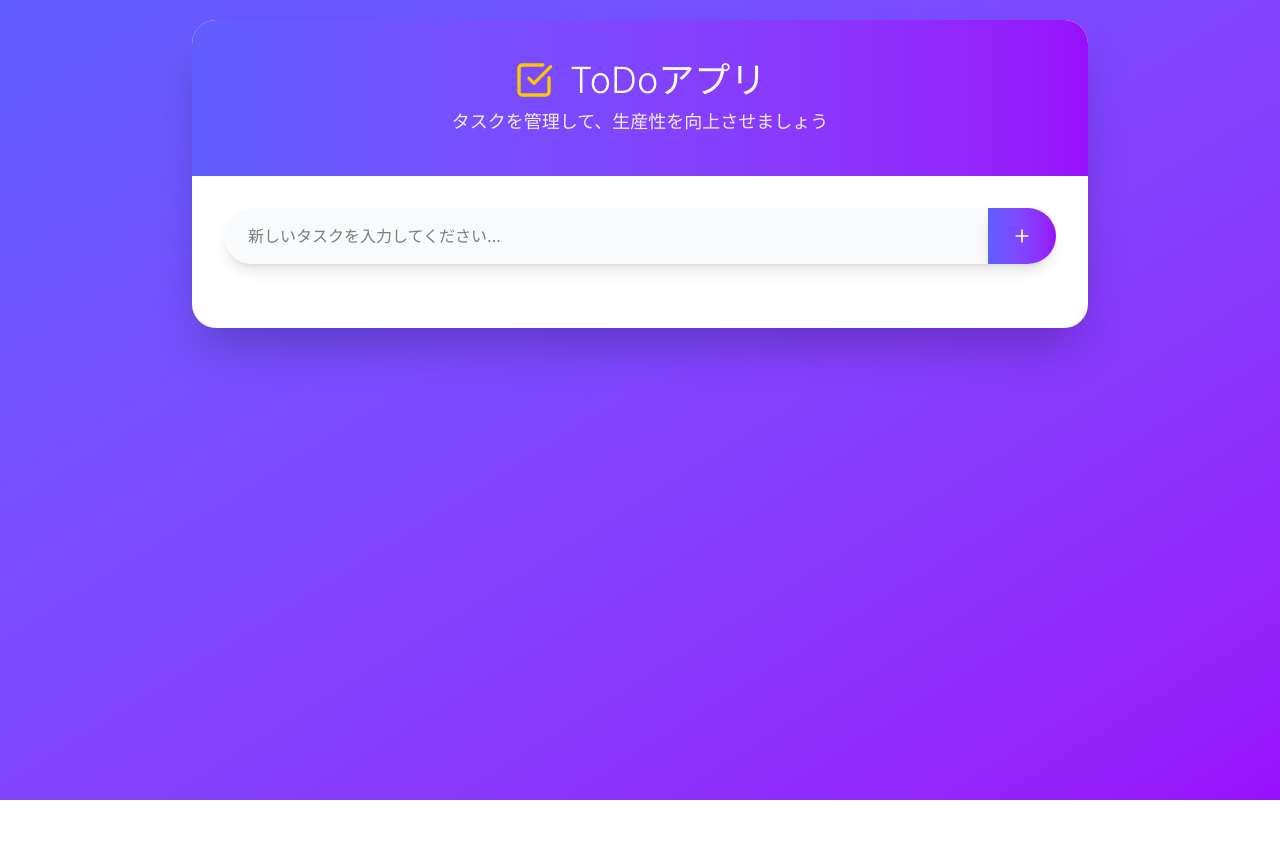
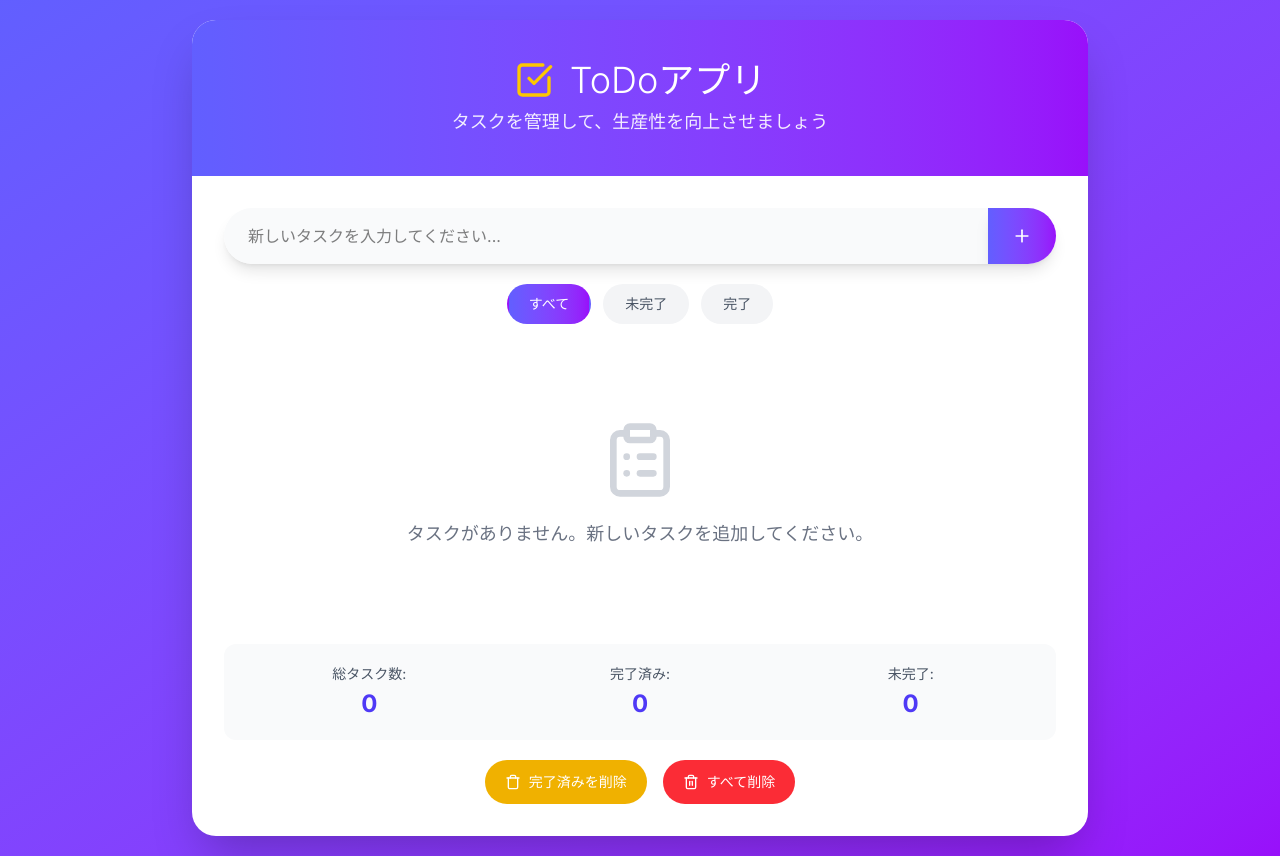
Before and after one commit to R0y132/todoapp-nextjs, a Next.js app: page / in a window 1280 px wide. Before the commit the page ends 800 px from the top, so only its background shows below. Built offline with nearby package versions, Linux system fonts and the light colour scheme.

Commit message:
その他のTodoアプリの機能を実装

```diff
--- a/package.json
+++ b/package.json
@@ -10,6 +10,7 @@
     "lint:fix": "next lint --fix"
   },
   "dependencies": {
+    "clsx": "^2.1.1",
     "lucide-react": "^0.541.0",
     "next": "15.4.6",
     "react": "19.1.0",
--- a/src/app/page.jsx
+++ b/src/app/page.jsx
@@ -2,13 +2,20 @@
 
 import { useEffect, useState } from "react";
 
-import { Header } from "@/components/pages/home/Header";
-import { TodoInput } from "@/components/pages/home/TodoInput";
-import { TodoList } from "@/components/pages/home/TodoList";
+import {
+  DeleteAllButton,
+  DeleteCompletedButton,
+  FilterButton,
+  Header,
+  Stats,
+  TodoInput,
+  TodoList,
+} from "@/components/pages/home";
 
 export default function TodoApp() {
   // 状態（データ）の管理
   const [todos, setTodos] = useState([]); // タスクの一覧
+  const [currentFilter, setCurrentFilter] = useState("all"); // 表示フィルター
 
   // コンポーネントが最初に表示されたときに実行される処理
   useEffect(() => {
@@ -38,6 +45,50 @@ export default function TodoApp() {
     setTodos([...todos, newTodo]);
   };
 
+  // タスクの完了状態を切り替える関数
+  const toggleTodo = (id) => {
+    setTodos(
+      todos.map(
+        (todo) =>
+          todo.id === id
+            ? { ...todo, completed: !todo.completed } // 該当するタスクの完了状態を反転
+            : todo // それ以外はそのまま
+      )
+    );
+  };
+
+  // タスクを削除する関数
+  const deleteTodo = (id) => {
+    setTodos(todos.filter((todo) => todo.id !== id));
+  };
+
+  // 完了済みタスクをすべて削除する関数
+  const clearCompleted = () => {
+    if (confirm("完了済みのタスクをすべて削除しますか？")) {
+      setTodos(todos.filter((todo) => !todo.completed));
+    }
+  };
+
+  // すべてのタスクを削除する関数
+  const clearAll = () => {
+    if (confirm("すべてのタスクを削除しますか？この操作は元に戻せません。")) {
+      setTodos([]);
+    }
+  };
+
+  // フィルターに基づいて表示するタスクを決定
+  const filteredTodos =
+    currentFilter === "completed"
+      ? todos.filter((todo) => todo.completed) // 完了済みのみ
+      : currentFilter === "active"
+        ? todos.filter((todo) => !todo.completed) // 未完了のみ
+        : todos; // すべて
+
+  // 統計情報を計算
+  const totalTasks = todos.length; // 総タスク数
+  const completedTasks = todos.filter((todo) => todo.completed).length; // 完了済み数
+  const activeTasks = totalTasks - completedTasks; // 未完了数
+
   // 表示内容定義
   return (
     <div className="min-h-screen bg-gradient-to-br from-indigo-500 to-purple-600 p-5">
@@ -51,10 +102,54 @@ export default function TodoApp() {
           <div className="mb-8">
             {/* 入力欄と追加ボタン */}
             <TodoInput addTodo={addTodo} />
+
+            {/* フィルターボタン */}
+            <div className="flex justify-center gap-3">
+              <FilterButton
+                label="すべて"
+                onClick={() => setCurrentFilter("all")}
+                isSelected={currentFilter === "all"}
+              />
+              <FilterButton
+                label="未完了"
+                onClick={() => setCurrentFilter("active")}
+                isSelected={currentFilter === "active"}
+              />
+              <FilterButton
+                label="完了"
+                onClick={() => setCurrentFilter("completed")}
+                isSelected={currentFilter === "completed"}
+              />
+            </div>
           </div>
 
           {/* タスクリスト */}
-          <TodoList todos={todos} />
+          <TodoList
+            todos={filteredTodos}
+            toggleTodo={toggleTodo}
+            deleteTodo={deleteTodo}
+            emptyStateMessage={
+              {
+                active:
+                  "未完了のタスクがありません。新しいタスクを追加してください。",
+                completed: "完了済みのタスクがありません。",
+                all: "タスクがありません。新しいタスクを追加してください。",
+              }[currentFilter]
+            }
+          />
+
+          {/* 統計情報 */}
+          <Stats
+            totalTasks={totalTasks}
+            completedTasks={completedTasks}
+            activeTasks={activeTasks}
+          />
+
+          {/* アクションボタン */}
+          <div className="flex gap-4 justify-center">
+            <DeleteCompletedButton onClick={clearCompleted} />
+            <DeleteAllButton onClick={clearAll} />
+          </div>
         </div>
       </div>
     </div>
--- /dev/null
+++ b/src/components/pages/home/DeleteAllButton.jsx
@@ -0,0 +1,13 @@
+import { Trash2 } from "lucide-react";
+
+export const DeleteAllButton = ({ onClick }) => {
+  return (
+    <button
+      onClick={onClick}
+      className="flex items-center gap-2 bg-red-500 text-white px-5 py-3 rounded-full text-sm transition-all duration-300 hover:bg-red-600 hover:-translate-y-1 hover:shadow-lg"
+    >
+      <Trash2 size={16} />
+      すべて削除
+    </button>
+  );
+};
--- /dev/null
+++ b/src/components/pages/home/DeleteCompletedButton.jsx
@@ -0,0 +1,13 @@
+import { Trash } from "lucide-react";
+
+export const DeleteCompletedButton = ({ onClick }) => {
+  return (
+    <button
+      onClick={onClick}
+      className="flex items-center gap-2 bg-yellow-500 text-white px-5 py-3 rounded-full text-sm transition-all duration-300 hover:bg-yellow-600 hover:-translate-y-1 hover:shadow-lg"
+    >
+      <Trash size={16} />
+      完了済みを削除
+    </button>
+  );
+};
--- /dev/null
+++ b/src/components/pages/home/FilterButton.jsx
@@ -0,0 +1,17 @@
+import clsx from "clsx";
+
+export const FilterButton = ({ label, onClick, isSelected }) => {
+  return (
+    <button
+      onClick={onClick}
+      className={clsx(
+        "px-5 py-2 rounded-full text-sm transition-all duration-300 border-2 border-transparent",
+        isSelected
+          ? "bg-gradient-to-r from-indigo-500 to-purple-600 text-white border-indigo-500"
+          : "bg-gray-100 text-gray-600 hover:bg-gray-200 hover:text-gray-800"
+      )}
+    >
+      {label}
+    </button>
+  );
+};
--- /dev/null
+++ b/src/components/pages/home/Stats.jsx
@@ -0,0 +1,24 @@
+export const Stats = ({ totalTasks, completedTasks, activeTasks }) => {
+  return (
+    <div className="bg-gray-50 p-5 rounded-xl mb-5 grid grid-cols-3 gap-5">
+      <div className="text-center">
+        <span className="block text-sm text-gray-600 mb-1">総タスク数:</span>
+        <span className="block text-2xl font-bold text-indigo-600">
+          {totalTasks}
+        </span>
+      </div>
+      <div className="text-center">
+        <span className="block text-sm text-gray-600 mb-1">完了済み:</span>
+        <span className="block text-2xl font-bold text-indigo-600">
+          {completedTasks}
+        </span>
+      </div>
+      <div className="text-center">
+        <span className="block text-sm text-gray-600 mb-1">未完了:</span>
+        <span className="block text-2xl font-bold text-indigo-600">
+          {activeTasks}
+        </span>
+      </div>
+    </div>
+  );
+};
--- a/src/components/pages/home/TodoList.jsx
+++ b/src/components/pages/home/TodoList.jsx
@@ -1,17 +1,85 @@
-export const TodoList = ({ todos }) => {
+"use client";
+
+import clsx from "clsx";
+import { Trash, ClipboardList } from "lucide-react";
+import { useState } from "react";
+
+export const TodoList = ({
+  todos,
+  toggleTodo,
+  deleteTodo,
+  emptyStateMessage,
+}) => {
   return (
     <div className="mb-8">
+      {/* タスクがない場合の表示 */}
+      {todos.length === 0 ? (
+        <div className="text-center py-16">
+          <ClipboardList className="mx-auto text-gray-300 mb-5" size={80} />
+          <p className="text-gray-500 text-lg">{emptyStateMessage}</p>
+        </div>
+      ) : (
+        // タスクがある場合のリスト表示
         <div className="space-y-3">
           {todos.map((todo) => (
+            <Todo
+              key={todo.id}
+              todo={todo}
+              toggleTodo={toggleTodo}
+              deleteTodo={deleteTodo}
+            />
+          ))}
+        </div>
+      )}
+    </div>
+  );
+};
+
+const Todo = ({ todo, toggleTodo, deleteTodo: realDeleteTodo }) => {
+  const [isRemoving, setIsRemoving] = useState(false);
+
+  const deleteTodo = (id) => {
+    if (confirm("このタスクを削除しますか？")) {
+      setIsRemoving(true);
+      setTimeout(() => {
+        realDeleteTodo(id);
+      }, 300); // アニメーションの時間に合わせて遅延
+    }
+  };
+
+  return (
     <div
       key={todo.id}
-            className="flex items-center p-4 px-5 rounded-xl transition-all duration-300 hover:translate-x-1 hover:shadow-lg animate-slide-in bg-gray-50"
+      className={clsx(
+        "flex items-center p-4 px-5 rounded-xl transition-all duration-300 hover:translate-x-1 hover:shadow-lg animate-slide-in",
+        todo.completed ? "bg-green-50 opacity-70" : "bg-gray-50",
+        isRemoving && "animate-fade-out"
+      )}
     >
-            <span className="flex-1 text-base break-words text-gray-800">
+      {/* チェックボックス */}
+      <input
+        type="checkbox"
+        checked={todo.completed}
+        onChange={() => toggleTodo(todo.id)}
+        className="w-5 h-5 mr-4 cursor-pointer accent-indigo-500"
+      />
+      {/* タスクのテキスト */}
+      <span
+        className={clsx(
+          "flex-1 text-base break-words",
+          todo.completed ? "line-through text-gray-500" : "text-gray-800"
+        )}
+      >
         {todo.text}
       </span>
-          </div>
-        ))}
+      {/* 削除ボタン */}
+      <div className="flex gap-2">
+        <button
+          onClick={() => deleteTodo(todo.id)}
+          className="p-2 text-red-500 hover:bg-red-50 rounded-lg transition-all duration-300 hover:scale-110"
+        >
+          <Trash size={16} />
+        </button>
       </div>
     </div>
   );
--- /dev/null
+++ b/src/components/pages/home/index.jsx
@@ -0,0 +1,7 @@
+export * from "./DeleteAllButton";
+export * from "./DeleteCompletedButton";
+export * from "./FilterButton";
+export * from "./Header";
+export * from "./Stats";
+export * from "./TodoInput";
+export * from "./TodoList";
```
Also changed, not shown: 1 other file (tests, documents, lock files or other folders). Lines whose indentation alone changed are shown as unchanged.
